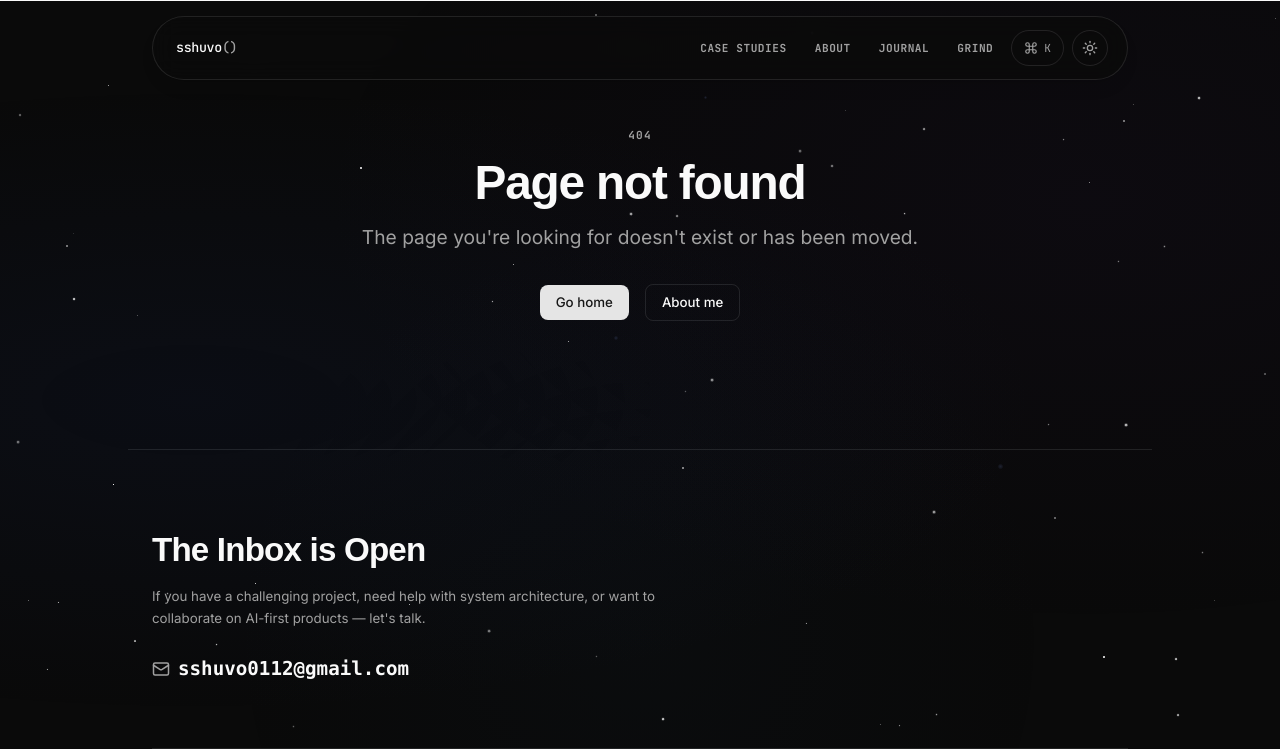
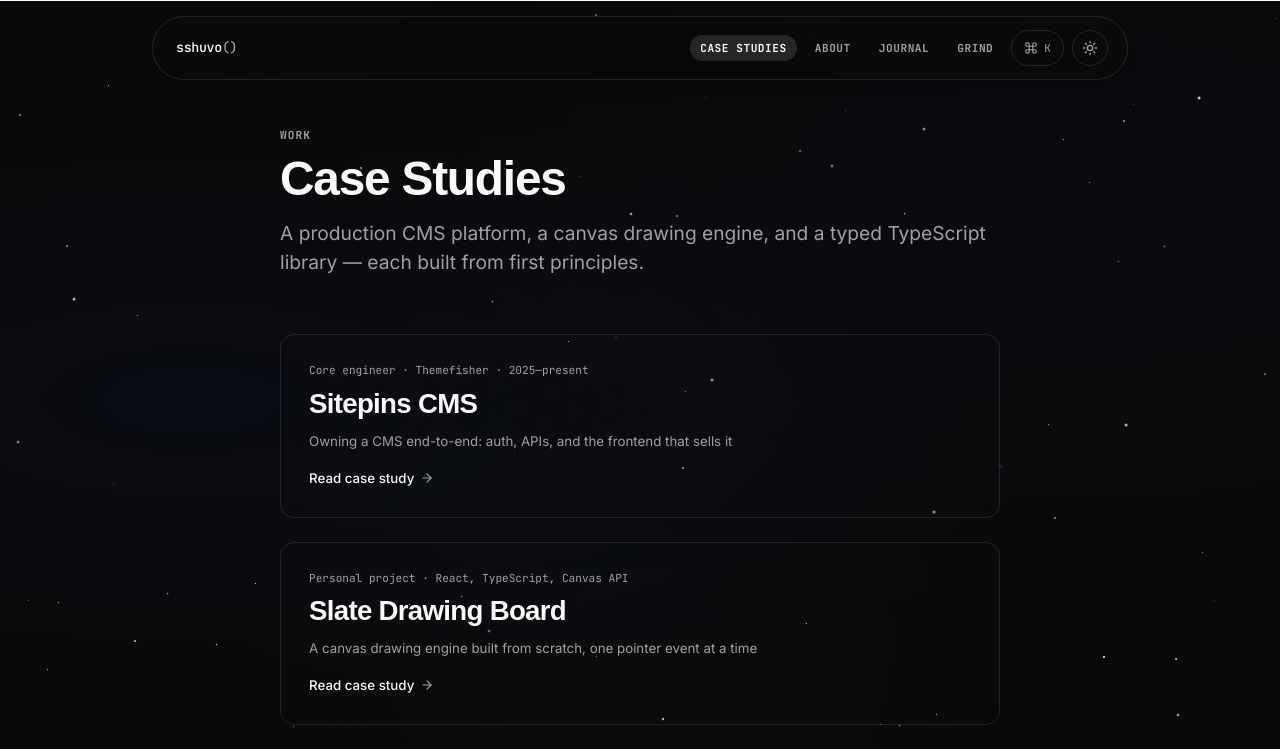
Before and after one commit to sshuvoo/sshuvo-dev, a Next.js app: page /case-study in a window 1280 px wide. Before the commit this address had no page. Shown: the top 749 px of the page. Built offline with nearby package versions, Linux system fonts and the light colour scheme; a web font is replaced by a local one.

Commit message:
feat: add dedicated case studies archive page and reusable back button component

```diff
--- a/app/case-study/[slug]/page.tsx
+++ b/app/case-study/[slug]/page.tsx
@@ -1,10 +1,11 @@
 import type { Metadata } from "next";
 import Link from "next/link";
 import { notFound } from "next/navigation";
-import { ArrowLeft, ArrowUpRight } from "lucide-react";
+import { ArrowUpRight } from "lucide-react";
 import { caseStudies, site, type CaseStudySlug } from "@/lib/site";
 import { getEntry, getSlugs } from "@/lib/mdx";
 import { Reveal } from "@/components/motion/reveal";
+import { BackButton } from "@/components/ui/back-button";
 
 const DIR = "content/case-studies";
 const importer = (slug: string) => import(`@/content/case-studies/${slug}.mdx`);
@@ -81,12 +82,7 @@
     <>
       <main id="main" className="mx-auto w-full max-w-3xl flex-1 px-4 pt-32 pb-24 sm:px-6">
         <Reveal>
-          <Link
-            href="/#work"
-            className="inline-flex items-center gap-1.5 font-secondary text-sm text-muted-foreground transition-colors hover:text-foreground focus-visible:ring-3 focus-visible:ring-ring/50 focus-visible:outline-none"
-          >
-            <ArrowLeft className="size-3.5" aria-hidden /> all work
-          </Link>
+          <BackButton label="all work" />
           <article className="mt-8">
             <header>
               <p className="font-secondary text-sm text-muted-foreground">{cs.role}</p>
--- /dev/null
+++ b/app/case-study/page.tsx
@@ -0,0 +1,66 @@
+import type { Metadata } from "next";
+import Link from "next/link";
+import { ArrowRight } from "lucide-react";
+import { Reveal } from "@/components/motion/reveal";
+import { caseStudies, site } from "@/lib/site";
+
+export const metadata: Metadata = {
+  title: "Case Studies — Software Engineering Projects | React, Next.js, TypeScript",
+  description:
+    "A collection of software engineering case studies by Saffaullah Shuvo — covering full-stack web development, canvas engines, and open-source TypeScript libraries.",
+  alternates: { canonical: "/case-study" },
+  openGraph: {
+    type: "website",
+    url: `${site.url}/case-study`,
+    title: `Case Studies — ${site.name}`,
+    description:
+      "A collection of software engineering case studies covering full-stack web development, canvas engines, and open-source TypeScript libraries.",
+  },
+};
+
+export default function CaseStudiesPage() {
+  return (
+    <main id="main" className="mx-auto w-full max-w-3xl flex-1 px-4 pt-32 pb-24 sm:px-6">
+      <Reveal>
+        <header>
+          <p className="font-secondary text-xs font-bold tracking-widest text-muted-foreground uppercase">
+            Work
+          </p>
+          <h1 className="mt-3 font-heading text-4xl font-semibold tracking-tight text-balance sm:text-5xl">
+            Case Studies
+          </h1>
+          <p className="mt-4 max-w-prose text-lg text-muted-foreground">
+            A production CMS platform, a canvas drawing engine, and a typed
+            TypeScript library — each built from first principles.
+          </p>
+        </header>
+
+        <div className="mt-14 grid gap-6">
+          {caseStudies.map((cs) => (
+            <article key={cs.slug}>
+              <Link
+                href={`/case-study/${cs.slug}`}
+                className="group block rounded-xl border border-border p-6 transition-colors hover:bg-muted/50 focus-visible:ring-3 focus-visible:ring-ring/50 focus-visible:outline-none sm:p-7"
+              >
+                <p className="font-secondary text-xs text-muted-foreground">{cs.role}</p>
+                <h2 className="mt-2 font-heading text-xl font-semibold tracking-tight group-hover:underline group-hover:decoration-border group-hover:underline-offset-4 sm:text-2xl">
+                  {cs.title}
+                </h2>
+                <p className="mt-2 text-sm leading-relaxed text-muted-foreground">
+                  {cs.tagline}
+                </p>
+                <span className="mt-4 inline-flex items-center gap-1.5 text-sm font-medium text-foreground">
+                  Read case study
+                  <ArrowRight
+                    aria-hidden
+                    className="size-3.5 text-muted-foreground transition-transform group-hover:translate-x-0.5"
+                  />
+                </span>
+              </Link>
+            </article>
+          ))}
+        </div>
+      </Reveal>
+    </main>
+  );
+}
--- a/app/layout.tsx
+++ b/app/layout.tsx
@@ -143,7 +143,8 @@
   '@type': 'Person',
   name: site.name,
   jobTitle: 'Full-Stack Software Engineer',
-  description: 'Full-stack software engineer specializing in React, Next.js, TypeScript, and Node.js. Building AI-first web applications with MongoDB, PostgreSQL, and Go.',
+  description:
+    'Full-stack software engineer specializing in React, Next.js, TypeScript, and Node.js. Building AI-first web applications with MongoDB, PostgreSQL, and Go.',
   url: site.url,
   email: `mailto:${site.email}`,
   sameAs: [site.github, site.linkedin],
--- a/components/site/header.tsx
+++ b/components/site/header.tsx
@@ -1,76 +1,76 @@
-"use client";
+'use client'
 
-import { useEffect, useState } from "react";
-import Link from "next/link";
-import { usePathname } from "next/navigation";
-import { motion, useReducedMotion, useScroll, useSpring } from "motion/react";
-import { Command } from "lucide-react";
-import { sections, site } from "@/lib/site";
-import { ThemeToggle } from "@/components/site/theme-toggle";
+import { useEffect, useState } from 'react'
+import Link from 'next/link'
+import { usePathname } from 'next/navigation'
+import { motion, useReducedMotion, useScroll, useSpring } from 'motion/react'
+import { Command } from 'lucide-react'
+import { sections, site } from '@/lib/site'
+import { ThemeToggle } from '@/components/site/theme-toggle'
 
 export function SiteHeader() {
-  const { scrollYProgress } = useScroll();
-  const reduced = useReducedMotion();
-  const pathname = usePathname();
-  const onHome = pathname === "/";
+  const { scrollYProgress } = useScroll()
+  const reduced = useReducedMotion()
+  const pathname = usePathname()
+  const onHome = pathname === '/'
   const progress = useSpring(scrollYProgress, {
     stiffness: 200,
     damping: 40,
     restDelta: 0.001,
-  });
-  const [active, setActive] = useState<string | null>(null);
-  const [scrolled, setScrolled] = useState(false);
+  })
+  const [active, setActive] = useState<string | null>(null)
+  const [scrolled, setScrolled] = useState(false)
 
   useEffect(() => {
-    const onScroll = () => setScrolled(window.scrollY > 24);
-    onScroll();
-    window.addEventListener("scroll", onScroll, { passive: true });
-    return () => window.removeEventListener("scroll", onScroll);
-  }, []);
+    const onScroll = () => setScrolled(window.scrollY > 24)
+    onScroll()
+    window.addEventListener('scroll', onScroll, { passive: true })
+    return () => window.removeEventListener('scroll', onScroll)
+  }, [])
 
   useEffect(() => {
-    if (!onHome) return;
+    if (!onHome) return
     const observer = new IntersectionObserver(
       (entries) => {
         for (const entry of entries) {
-          if (entry.isIntersecting) setActive(entry.target.id);
+          if (entry.isIntersecting) setActive(entry.target.id)
         }
       },
-      { rootMargin: "-40% 0px -55% 0px" },
-    );
+      { rootMargin: '-40% 0px -55% 0px' },
+    )
     sections.forEach(({ id }) => {
-      const el = document.getElementById(id);
-      if (el) observer.observe(el);
-    });
-    return () => observer.disconnect();
-  }, [onHome]);
+      const el = document.getElementById(id)
+      if (el) observer.observe(el)
+    })
+    return () => observer.disconnect()
+  }, [onHome])
 
   return (
     <header className="fixed inset-x-0 top-0 z-40">
       <motion.div
         aria-hidden
-        className="absolute inset-x-0 top-0 h-px origin-left bg-foreground"
+        className="bg-foreground absolute inset-x-0 top-0 h-px origin-left"
         style={{ scaleX: reduced ? scrollYProgress : progress }}
       />
       <nav
         aria-label="Site"
-        className={`mx-auto flex w-full items-center p-4 font-secondary transition-[max-width] duration-500 ease-in-out motion-reduce:transition-none ${
-          scrolled ? "max-w-full" : "max-w-5xl sm:px-6"
+        className={`font-secondary mx-auto flex w-full items-center p-4 transition-[max-width] duration-500 ease-in-out motion-reduce:transition-none ${
+          scrolled ? 'max-w-full' : 'max-w-5xl sm:px-6'
         }`}
       >
         <div
           className={`flex w-full items-center justify-between gap-4 rounded-full border transition-all duration-500 ease-in-out motion-reduce:transition-none ${
             scrolled
-              ? "border-transparent bg-transparent"
-              : "border-border bg-background/80 p-1.5 shadow-lg backdrop-blur-md"
+              ? 'border-transparent bg-transparent'
+              : 'border-border bg-background/80 p-1.5 shadow-lg backdrop-blur-md'
           }`}
         >
           <Link
-            href="/#top"
-            className={`inline-flex h-9 items-center rounded-full border px-4 text-sm font-medium tracking-tight text-foreground transition-all duration-500 ease-in-out focus-visible:ring-3 focus-visible:ring-ring/50 focus-visible:outline-none motion-reduce:transition-none ${
+            href="/"
+            className={`text-foreground focus-visible:ring-ring/50 inline-flex h-9 items-center rounded-full border px-4 text-sm font-medium tracking-tight transition-all duration-500 ease-in-out focus-visible:ring-3 focus-visible:outline-none motion-reduce:transition-none ${
               scrolled
-                ? "border-border bg-background/80 shadow-lg backdrop-blur-md"
-                : "border-transparent bg-transparent"
+                ? 'border-border bg-background/80 shadow-lg backdrop-blur-md'
+                : 'border-transparent bg-transparent'
             }`}
           >
             {site.shortName}
@@ -81,19 +81,19 @@
           <div
             className={`flex items-center gap-2 rounded-full border px-3 py-1.5 transition-all duration-500 ease-in-out motion-reduce:transition-none ${
               scrolled
-                ? "border-border bg-background/80 shadow-lg backdrop-blur-md"
-                : "border-transparent bg-transparent"
+                ? 'border-border bg-background/80 shadow-lg backdrop-blur-md'
+                : 'border-transparent bg-transparent'
             }`}
           >
-          {sections.map(({ id, label }) => (
+            {sections.map(({ id, label, href }) => (
               <Link
                 key={id}
-              href={`/#${id}`}
-              aria-current={onHome && active === id ? "location" : undefined}
-              className={`hidden rounded-full px-2.5 py-1.5 text-xs font-bold tracking-wider uppercase transition-colors focus-visible:ring-3 focus-visible:ring-ring/50 focus-visible:outline-none sm:inline-block ${
-                onHome && active === id
-                  ? "bg-muted text-foreground"
-                  : "text-muted-foreground hover:bg-muted hover:text-foreground"
+                href={href}
+                aria-current={pathname.startsWith(href) ? 'page' : undefined}
+                className={`focus-visible:ring-ring/50 hidden rounded-full px-2.5 py-1.5 text-xs font-bold tracking-wider uppercase transition-colors focus-visible:ring-3 focus-visible:outline-none sm:inline-block ${
+                  pathname.startsWith(href)
+                    ? 'bg-muted text-foreground'
+                    : 'text-muted-foreground hover:bg-muted hover:text-foreground'
                 }`}
               >
                 {label}
@@ -101,42 +101,44 @@
             ))}
             <Link
               href="/about"
-            aria-current={pathname === "/about" ? "page" : undefined}
-            className={`hidden rounded-full px-2.5 py-1.5 text-xs font-bold tracking-wider uppercase transition-colors focus-visible:ring-3 focus-visible:ring-ring/50 focus-visible:outline-none sm:inline-block ${
-              pathname === "/about"
-                ? "bg-muted text-foreground"
-                : "text-muted-foreground hover:bg-muted hover:text-foreground"
+              aria-current={pathname === '/about' ? 'page' : undefined}
+              className={`focus-visible:ring-ring/50 hidden rounded-full px-2.5 py-1.5 text-xs font-bold tracking-wider uppercase transition-colors focus-visible:ring-3 focus-visible:outline-none sm:inline-block ${
+                pathname === '/about'
+                  ? 'bg-muted text-foreground'
+                  : 'text-muted-foreground hover:bg-muted hover:text-foreground'
               }`}
             >
               About
             </Link>
             <Link
               href="/journal"
-            aria-current={pathname.startsWith("/journal") ? "page" : undefined}
-            className={`hidden rounded-full px-2.5 py-1.5 text-xs font-bold tracking-wider uppercase transition-colors focus-visible:ring-3 focus-visible:ring-ring/50 focus-visible:outline-none sm:inline-block ${
-              pathname.startsWith("/journal")
-                ? "bg-muted text-foreground"
-                : "text-muted-foreground hover:bg-muted hover:text-foreground"
+              aria-current={
+                pathname.startsWith('/journal') ? 'page' : undefined
+              }
+              className={`focus-visible:ring-ring/50 hidden rounded-full px-2.5 py-1.5 text-xs font-bold tracking-wider uppercase transition-colors focus-visible:ring-3 focus-visible:outline-none sm:inline-block ${
+                pathname.startsWith('/journal')
+                  ? 'bg-muted text-foreground'
+                  : 'text-muted-foreground hover:bg-muted hover:text-foreground'
               }`}
             >
               Journal
             </Link>
             <Link
               href="/grind"
-            aria-current={pathname.startsWith("/grind") ? "page" : undefined}
-            className={`hidden rounded-full px-2.5 py-1.5 text-xs font-bold tracking-wider uppercase transition-colors focus-visible:ring-3 focus-visible:ring-ring/50 focus-visible:outline-none sm:inline-block ${
-              pathname.startsWith("/grind")
-                ? "bg-muted text-foreground"
-                : "text-muted-foreground hover:bg-muted hover:text-foreground"
+              aria-current={pathname.startsWith('/grind') ? 'page' : undefined}
+              className={`focus-visible:ring-ring/50 hidden rounded-full px-2.5 py-1.5 text-xs font-bold tracking-wider uppercase transition-colors focus-visible:ring-3 focus-visible:outline-none sm:inline-block ${
+                pathname.startsWith('/grind')
+                  ? 'bg-muted text-foreground'
+                  : 'text-muted-foreground hover:bg-muted hover:text-foreground'
               }`}
             >
               Grind
             </Link>
             <button
               type="button"
-            onClick={() => dispatchEvent(new Event("open-command-palette"))}
+              onClick={() => dispatchEvent(new Event('open-command-palette'))}
               aria-label="Open command palette"
-            className="inline-flex h-9 items-center gap-1.5 rounded-full border border-border px-3 text-xs text-muted-foreground transition-colors hover:bg-muted hover:text-foreground focus-visible:ring-3 focus-visible:ring-ring/50 focus-visible:outline-none"
+              className="border-border text-muted-foreground hover:bg-muted hover:text-foreground focus-visible:ring-ring/50 inline-flex h-9 items-center gap-1.5 rounded-full border px-3 text-xs transition-colors focus-visible:ring-3 focus-visible:outline-none"
             >
               <Command className="size-3.5" aria-hidden />
               <span className="hidden sm:inline">K</span>
@@ -146,5 +148,5 @@
         </div>
       </nav>
     </header>
-  );
+  )
 }
--- /dev/null
+++ b/components/ui/back-button.tsx
@@ -0,0 +1,16 @@
+"use client";
+import { useRouter } from "next/navigation";
+import { ArrowLeft } from "lucide-react";
+
+export function BackButton({ label }: { label: string }) {
+  const router = useRouter();
+  return (
+    <button
+      onClick={() => router.back()}
+      className="inline-flex items-center gap-1.5 font-secondary text-sm text-muted-foreground transition-colors hover:text-foreground focus-visible:ring-3 focus-visible:ring-ring/50 focus-visible:outline-none"
+    >
+      <ArrowLeft className="size-3.5" aria-hidden />
+      {label}
+    </button>
+  );
+}
--- a/lib/site.ts
+++ b/lib/site.ts
@@ -7,7 +7,7 @@
 export const site = siteConfig;
 
 export const sections = [
-  { id: "work", label: "Case Studies" },
+  { id: "work", label: "Case Studies", href: "/case-study" },
 ] as const;
 
 export const caseStudies = [
```
Lines whose indentation alone changed are shown as unchanged.
